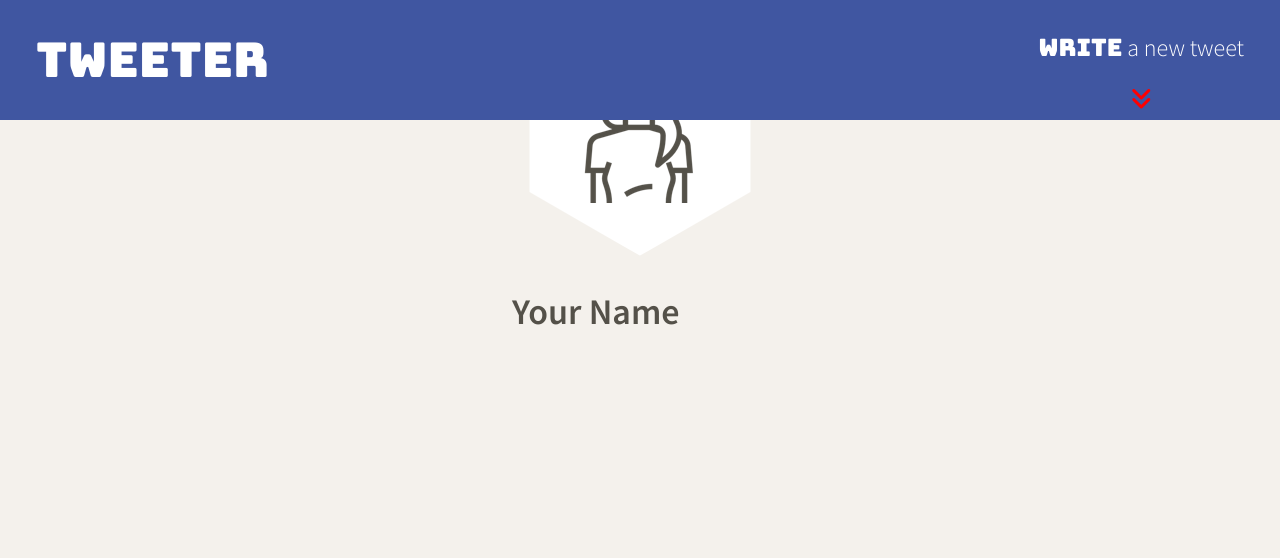
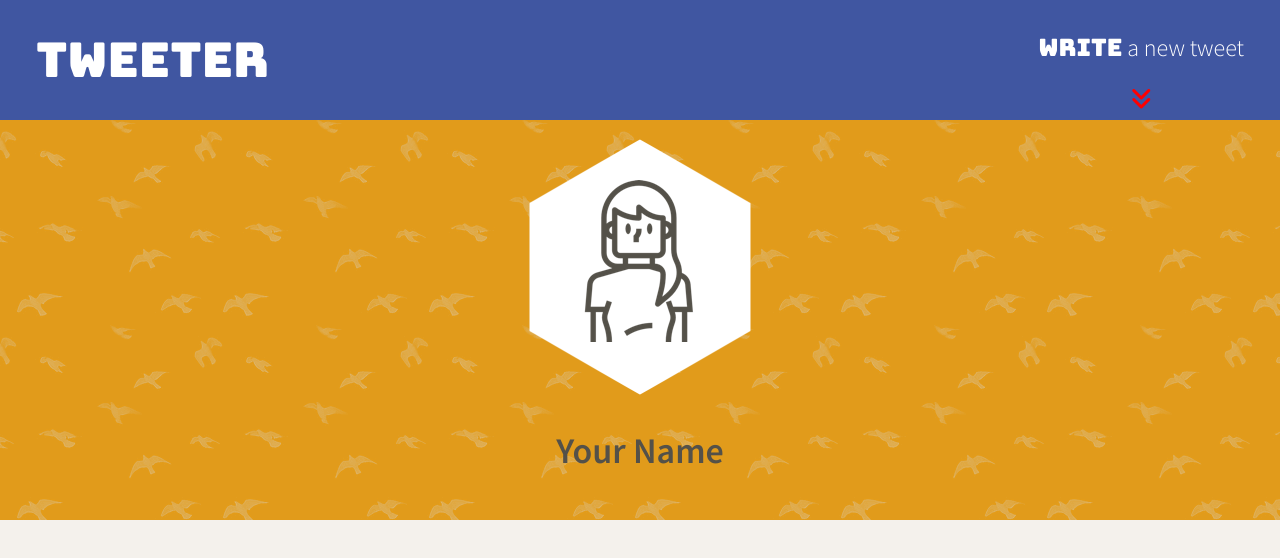
Before and after one commit to jayrmesa/Tweeter-Project, a website: page public/index.html in a window 1280 px wide. Drawn offline with nearby package versions, Linux system fonts and the light colour scheme.

Commit message:
fixed the profile logo centered and added the header for style and background

```diff
--- a/public/index.html
+++ b/public/index.html
@@ -14,6 +14,7 @@
     <!-- App CSS -->
     <link rel="stylesheet" href="/styles/layout.css" type="text/css" />
     <link rel="stylesheet" href="/styles/nav.css" type="text/css" />
+    <link rel="stylesheet" href="/styles/header.css" type="text/css" />
 
     <!-- External JS -->
     <script src="https://ajax.googleapis.com/ajax/libs/jquery/3.4.1/jquery.min.js"></script>
--- /dev/null
+++ b/public/styles/header.css
@@ -0,0 +1,11 @@
+header {
+  padding-top: 120px;
+  height: 520px;
+  width: 100%;
+  background-color: #e49c18;
+  background-image: url("../images/foggy-birds.png");
+  flex-direction: column;
+  align-items: center;
+  justify-content: center;
+  display: flex;
+}
--- a/server/data-files/initial-tweets.json
+++ b/server/data-files/initial-tweets.json
@@ -8,7 +8,7 @@
     "content": {
       "text": "If I have seen further it is by standing on the shoulders of giants"
     },
-    "created_at": 1667846695080
+    "created_at": 1667848205419
   },
   {
     "user": {
@@ -19,6 +19,6 @@
     "content": {
       "text": "Je pense , donc je suis"
     },
-    "created_at": 1667933095080
+    "created_at": 1667934605419
   }
 ]
```
Also changed, not shown: public/images/foggy-birds.png (added).
